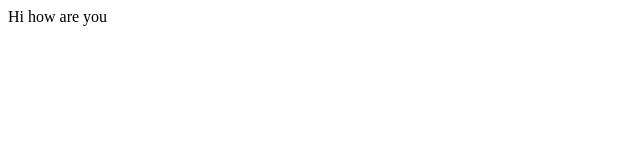
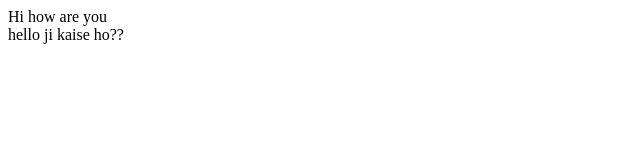
Before and after one commit to shadab-cct/My-portfolio, a plain HTML site: page index.html in a window 1280 px wide. Shown: the whole page, without its empty margins (0-640 px from the left). Drawn offline with Linux system fonts and the light colour scheme.

Commit message:
second commit

```diff
--- a/index.html
+++ b/index.html
@@ -7,5 +7,6 @@
 </head>
 <body>
     Hi how are you
+    <div class="div1">hello ji kaise ho??</div>
 </body>
 </html>
```
